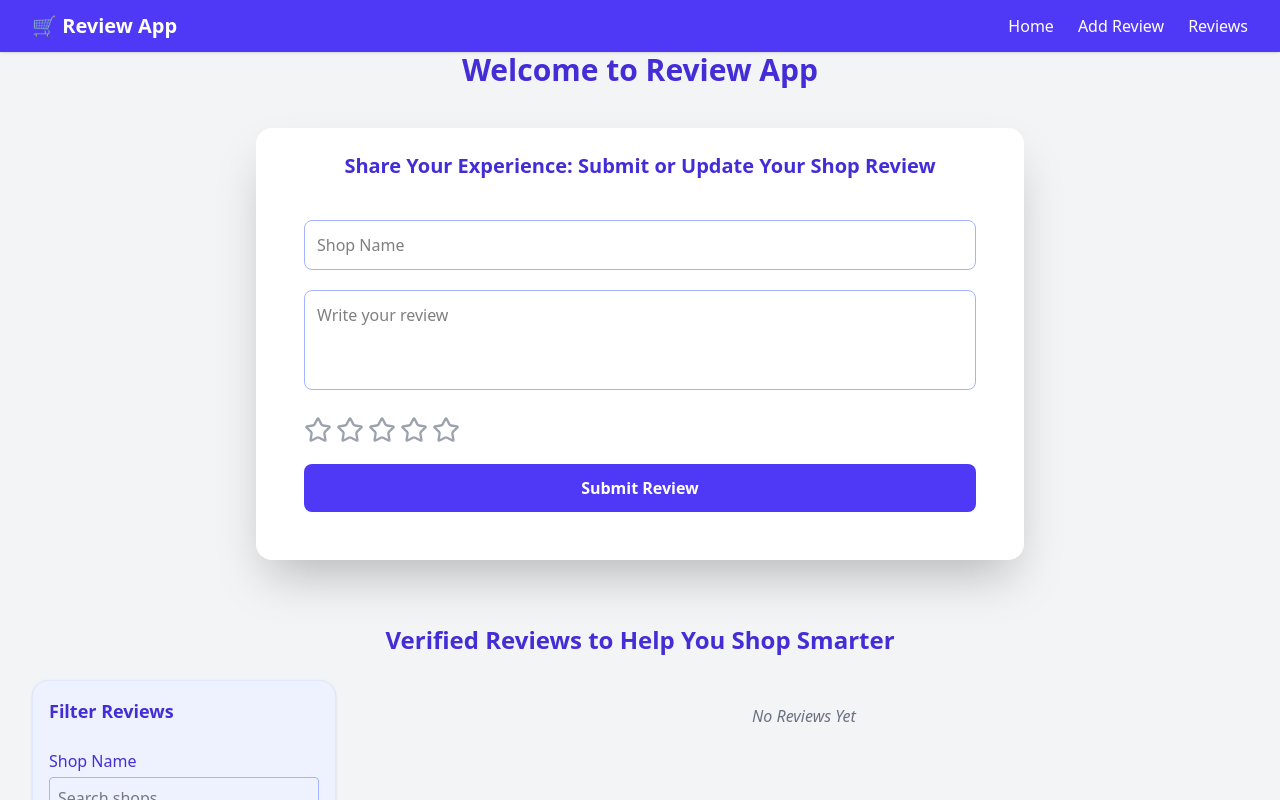
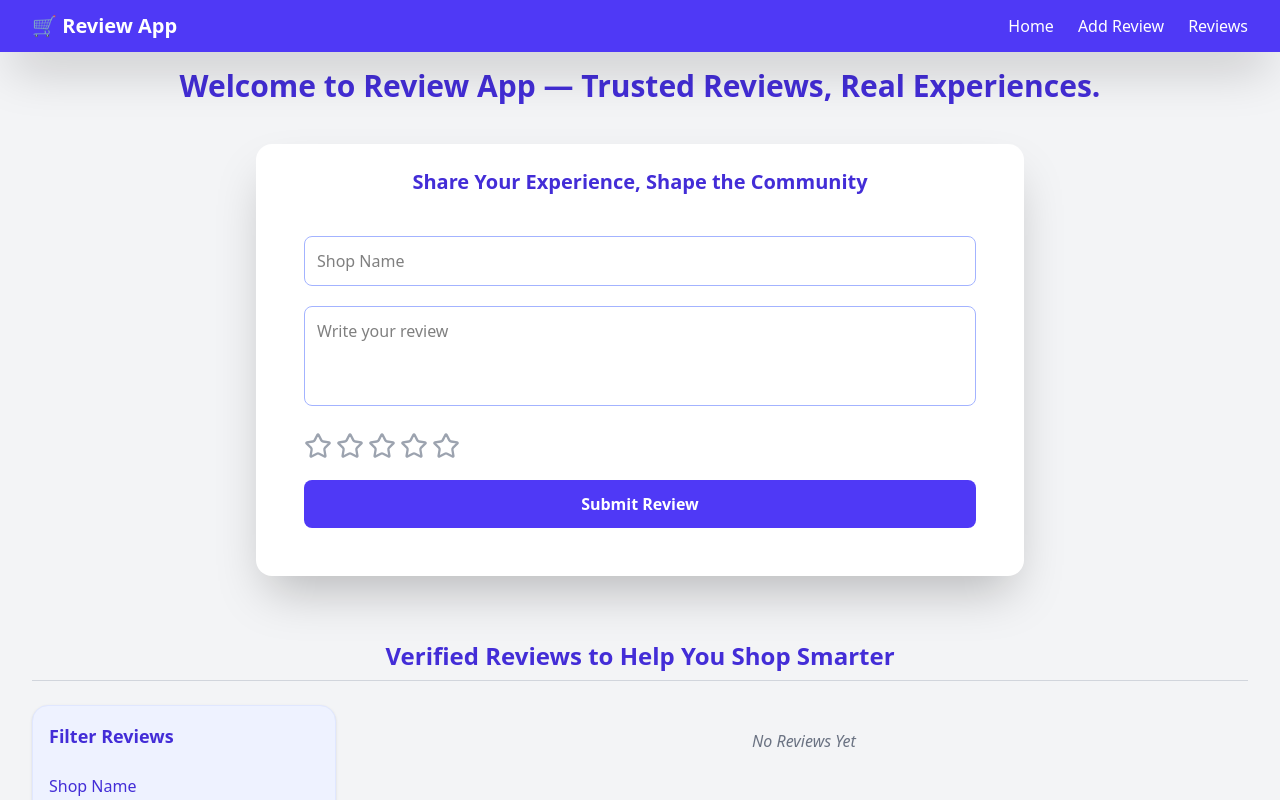
Before and after one commit to mdbulbulhasan/online-shop-review, a React (Vite) app: page / in a window 1280 px wide. Shown: the top 800 px of the page. Built offline with nearby package versions, Linux system fonts and the light colour scheme.

Commit message:
little bit update on review form and home page

```diff
--- a/src/components/ReviewForm/ReviewForm.jsx
+++ b/src/components/ReviewForm/ReviewForm.jsx
@@ -43,7 +43,7 @@ const ReviewForm = ({
   return (
     <div>
       <h2 className="text-xl font-semibold text-indigo-700 mb-4 text-center">
-        Share Your Experience: Submit or Update Your Shop Review
+        Share Your Experience, Shape the Community
       </h2>
 
       <form
@@ -66,7 +66,6 @@ const ReviewForm = ({
           defaultValue={editReview ? editReview.review : ""}
           required
         ></textarea>
-
 
         <div className="flex space-x-1 cursor-pointer">
           {[1, 2, 3, 4, 5].map((star) => (
--- a/src/components/ReviewList/ReviewList.jsx
+++ b/src/components/ReviewList/ReviewList.jsx
@@ -24,9 +24,9 @@ const ReviewList = ({ reviews, onDelete, onEdit }) => {
 
   return (
     <div>
-      <h2 className="text-2xl font-bold text-indigo-700 mb-6 text-center">
-  Verified Reviews to Help You Shop Smarter
-</h2>
+      <h2 className="text-2xl font-bold text-indigo-700 mb-6 text-center border-b border-gray-300 pb-2">
+        Verified Reviews to Help You Shop Smarter
+      </h2>
 
       <div className="flex flex-col md:flex-row gap-6">
         {/* Sidebar */}
--- a/src/pages/Home.jsx
+++ b/src/pages/Home.jsx
@@ -52,8 +52,8 @@ const Home = () => {
 
   return (
     <div>
-      <h1 className="text-3xl font-bold text-indigo-700 mb-4 text-center">
-        Welcome to Review App
+      <h1 className="text-3xl font-bold text-indigo-700 my-4 text-center">
+        Welcome to Review App — Trusted Reviews, Real Experiences.
       </h1>
 
       {/* Section for Add Review Form */}
--- a/src/shared/Navbar/Navbar.jsx
+++ b/src/shared/Navbar/Navbar.jsx
@@ -16,7 +16,7 @@ const Navbar = ({ currentPage, onChangePage }) => {
   };
 
   return (
-    <nav className="bg-indigo-600 text-white px-6 py-3 shadow sticky top-0 z-50">
+    <nav className="bg-indigo-600 text-white px-6 py-3 shadow-2xl sticky top-0 z-50">
       <div className="mx-2 flex justify-between items-center">
         <div
           className="text-xl font-bold cursor-pointer"
```
